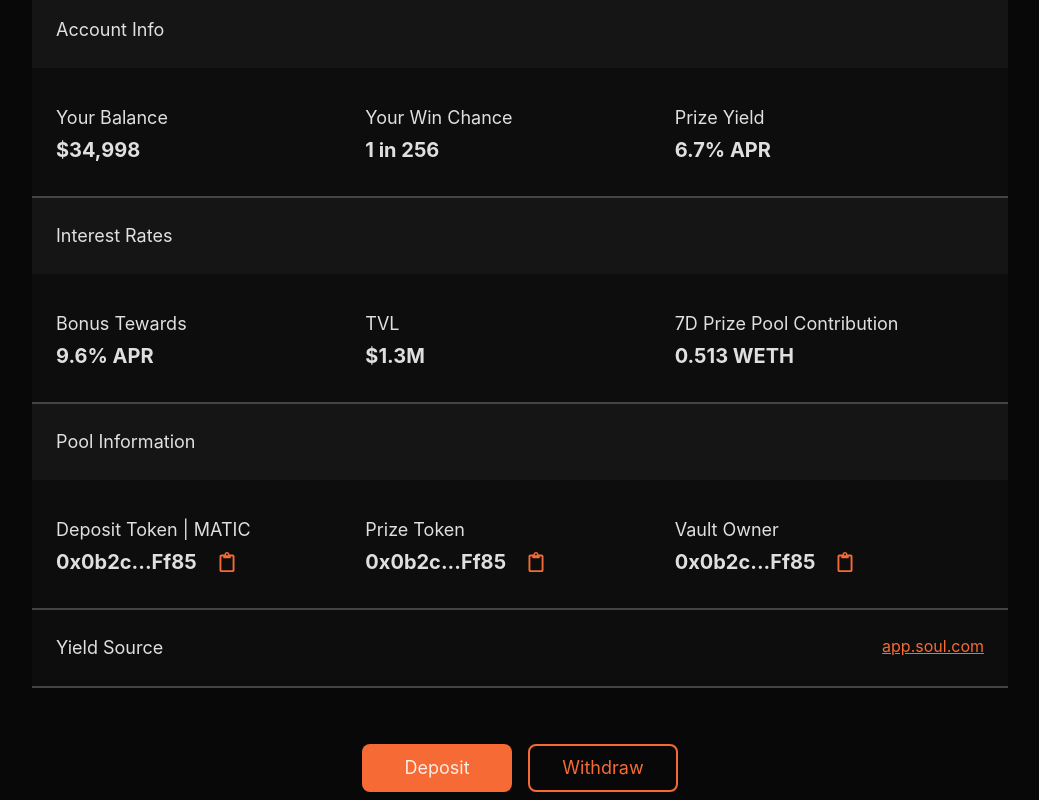
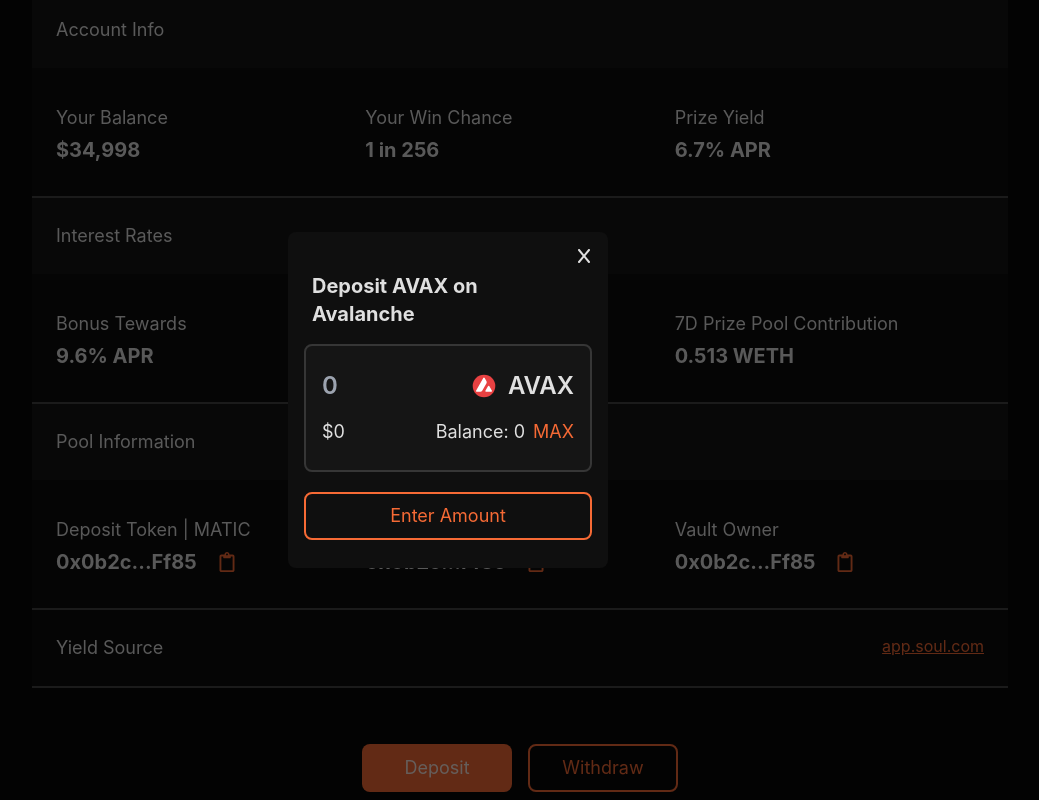
Before and after one commit to soul-org/fe-platform, a React (Vite) app: page / in a window 1280 px wide. Both pictures are taken after a click on the button "Deposit". Shown: the part 144-944 px from the top of the page, without its empty margins (192-1231 px from the left). Built offline with nearby package versions, Linux system fonts and the light colour scheme.

Commit message:
feat: add deposit and withdraw modals

```diff
--- /dev/null
+++ b/src/components/Popup.tsx
@@ -0,0 +1,80 @@
+import { useState } from "react";
+import { FaX } from "react-icons/fa6";
+
+interface Props {
+  title: string;
+  button: string;
+  onClick: () => void;
+}
+
+export default function Popup({ title, onClick, button }: Props) {
+  const [amount, setAmount] = useState<number>();
+
+  return (
+    <div className="justify-center items-center flex fixed inset-0 z-50 bg-black bg-opacity-60">
+      <div className="p-4 flex flex-col justify-center items-center bg-[#0F0F0F] rounded-lg w-[25%] min-w-[300px]">
+        <button type="button" className="self-end" onClick={() => onClick()}>
+          <FaX />
+        </button>
+        <span className="text-xl font-bold m-2">{title}</span>
+        <div className="flex flex-col bg-[#151515] border-2 border-[#363636] rounded-lg w-full p-4 m-2">
+          <div className="flex flex-row justify-between text-2xl font-semibold my-2">
+            <input
+              type="text"
+              className="bg-[#151515] border-0 focus:outline-none w-[50%]"
+              onChange={(e) => setAmount(Number(e.target.value))}
+              placeholder="0"
+            />
+            <div className="flex">
+              <img src="/avalanche.svg" className="w-10 mx-1" alt="Avalanche Logo" />
+              <span>AVAX</span>
+            </div>
+          </div>
+          <div className="flex flex-row justify-between text-lg my-2">
+            <span>$0</span>
+            <div className="flex">
+              <span className="mx-2">Balance: 0</span>
+              <button type="button" className="text-[#F66A35]">
+                MAX
+              </button>
+            </div>
+          </div>
+        </div>
+        {!amount ? (
+          <button
+            type="button"
+            className="w-full border-2 border-[#F66A35] text-[#F66A35] m-3 rounded-lg p-2 text-lg"
+            disabled
+          >
+            Enter Amount
+          </button>
+        ) : (
+          <>
+            <div className="flex w-full justify-between h-[100px] mt-1 mb-4">
+              <div className="flex flex-col justify-between">
+                <div className="flex flex-col grow justify-center">
+                  <div className="flex justify-between">
+                    <span>Deposit</span>
+                    <span>$0.14</span>
+                  </div>
+                  <div className="flex justify-between">
+                    <span>Withdraw</span>
+                    <span>$0.06</span>
+                  </div>
+                </div>
+                <span>Estimated Transaction Fees</span>
+              </div>
+              <div className="flex flex-col justify-between items-center">
+                <span className="grow content-center text-xl font-semibold">1 in 256</span>
+                <span>Estimated Transaction Fees</span>
+              </div>
+            </div>
+            <button type="button" className="w-full bg-[#F66A35] rounded-lg p-2 text-lg m-3" onClick={() => onClick()}>
+              {button}
+            </button>
+          </>
+        )}
+      </div>
+    </div>
+  );
+}
--- a/src/pages/Pool.tsx
+++ b/src/pages/Pool.tsx
@@ -1,8 +1,14 @@
+import { useState } from "react";
 import { FaRegClipboard } from "react-icons/fa";
 import { FaArrowLeftLong } from "react-icons/fa6";
+import Popup from "../components/Popup";
 
 export default function Pool() {
+  const [isDepositModalDisplayed, setDisplayDepositdModal] = useState<boolean>(false);
+  const [isWithdrawModalDisplayed, setDisplayWithdrawModal] = useState<boolean>(false);
+
   return (
+    <>
       <div className="flex flex-row w-full m-10">
         <div className="flex w-[12%]">
           <div className="flex flex-row w-full justify-end items-center h-[50px]">
@@ -49,18 +55,30 @@
             </div>
           </div>
           <div className="flex flex-row m-2 justify-center">
-          <button className="bg-[#F66A35] rounded-lg p-2 m-2 w-[150px] text-lg" type="button">
+            <button
+              className="bg-[#F66A35] rounded-lg p-2 m-2 w-[150px] text-lg"
+              type="button"
+              onClick={() => setDisplayDepositdModal(true)}
+            >
               Deposit
             </button>
             <button
               type="button"
               className="border-2 border-[#F66A35] text-[#F66A35] m-2 rounded-lg p-2 w-[150px] text-lg"
+              onClick={() => setDisplayWithdrawModal(true)}
             >
               Withdraw
             </button>
           </div>
         </div>
       </div>
+      {isDepositModalDisplayed ? (
+        <Popup title="Deposit AVAX on Avalanche" button="Deposit" onClick={() => setDisplayDepositdModal(false)} />
+      ) : null}
+      {isWithdrawModalDisplayed ? (
+        <Popup title="Withdraw AVAX from Avalanche" button="Withdraw" onClick={() => setDisplayWithdrawModal(false)} />
+      ) : null}
+    </>
   );
 }
 
```
Lines whose indentation alone changed are shown as unchanged.
